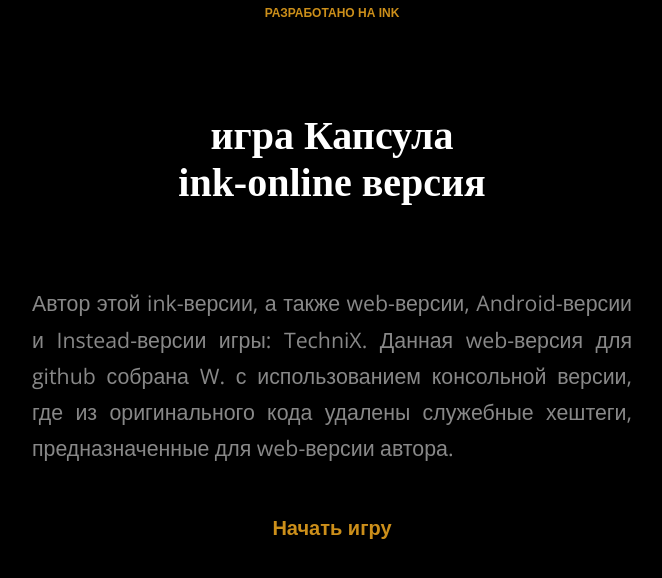
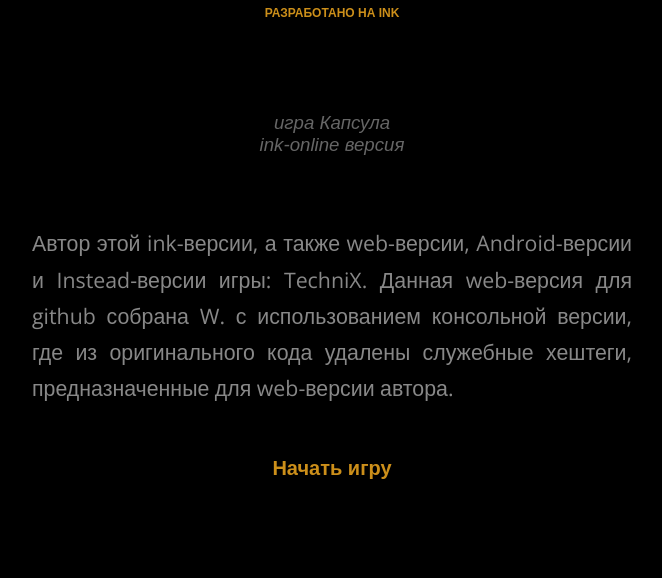
Before and after one commit to Wol4ik/Wol4ik.github.io, a plain HTML site: page games/ink-capsule/index.html in a window 1280 px wide. Shown: the whole page, without its empty margins (308-970 px from the left). Drawn offline with nearby package versions, Linux system fonts and the light colour scheme; a web font is replaced by a local one.

Commit message:
Update index.html

```diff
--- a/games/ink-capsule/index.html
+++ b/games/ink-capsule/index.html
@@ -17,7 +17,7 @@
         <h3 class="written-in-ink"><a href="https://www.inklestudios.com/ink">РАЗРАБОТАНО НА INK</a></h3>
         <div id="story" class="container">
             <div class="header">
-                <h1>игра Капсула<br>ink-online версия</h1>
+                <h2>игра Капсула<br>ink-online версия</h2>
                 <h2 class="byline"></h2>
             </div>
         </div>
```
